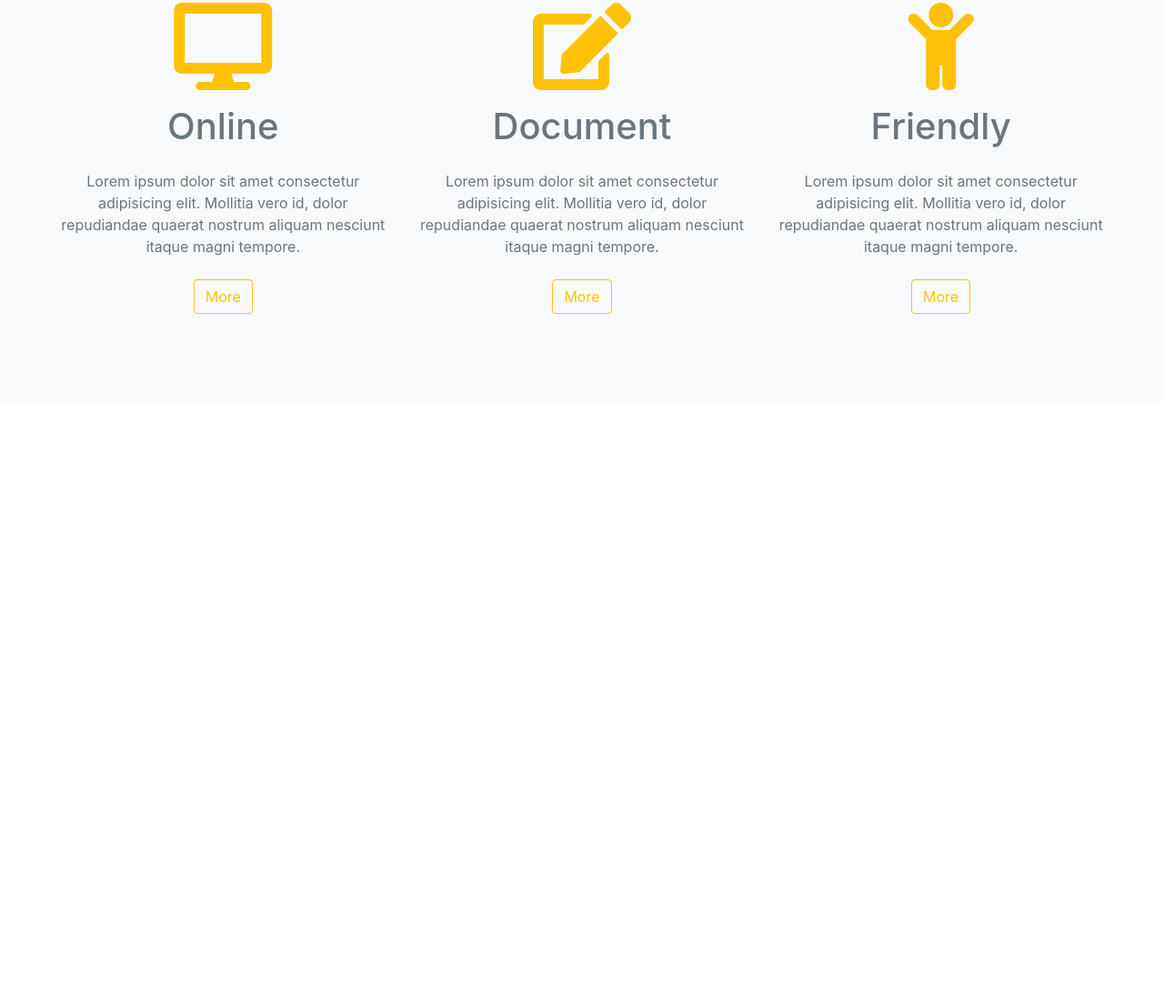
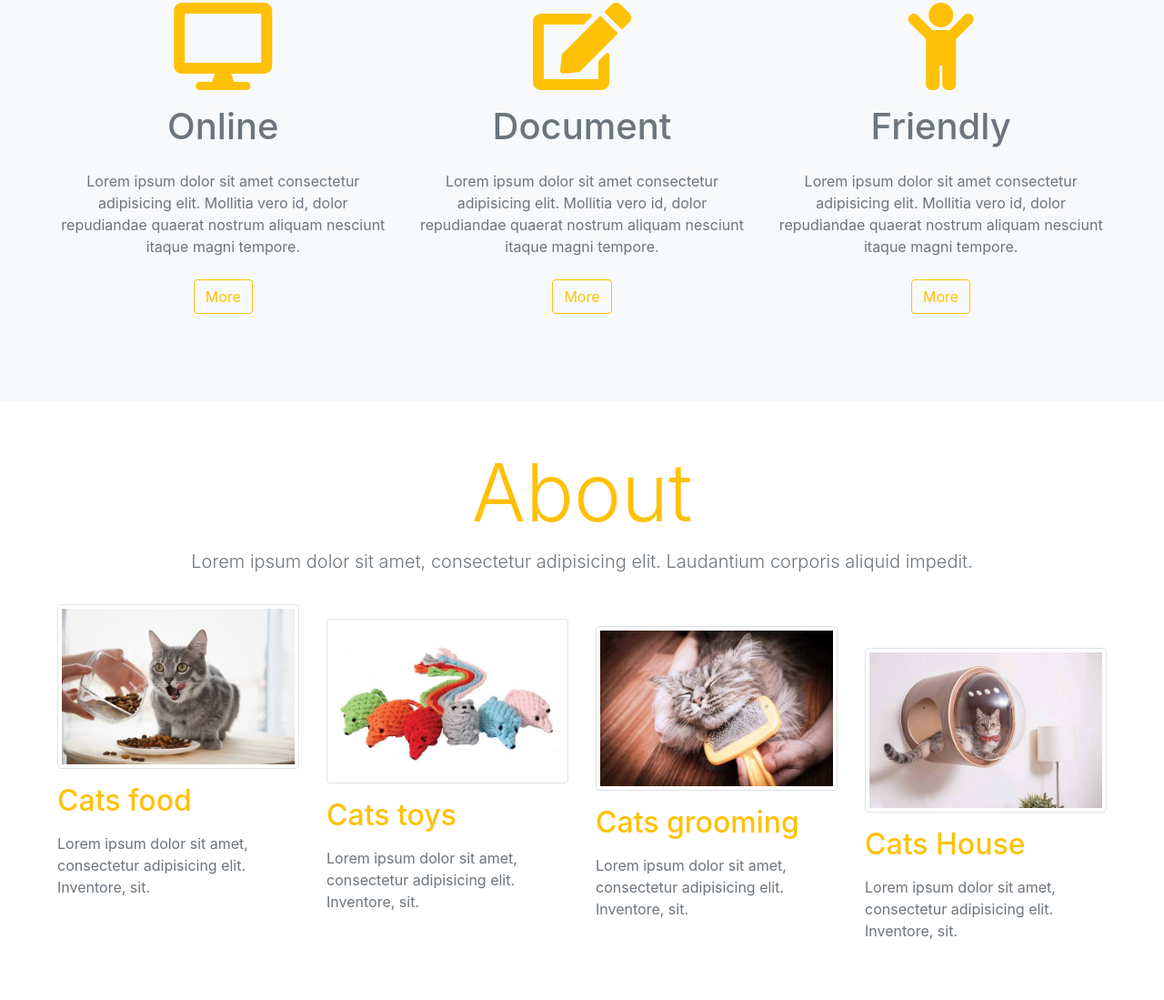
Before and after one commit to vstrog/CatHotel, a plain HTML site: page cat hotel/index.html in a window 1280 px wide. Shown: the part 1021-2120 px from the top of the page at 91% size. Before the commit the page ends 1462 px from the top, so only its background shows below. Drawn offline with nearby package versions, Linux system fonts and the light colour scheme.

Commit message:
upd
adden new product section

```diff
--- a/cat hotel/index.html
+++ b/cat hotel/index.html
@@ -102,7 +102,44 @@
     </section>
     <!-- end of skills-->
 
+    <!--products-->
+    <section class="p-5">
+        <div class="container-fluid">
+            <!--title-->
+            <div class="row">
+                <div class="col text-center mb-3">
+                    <h1 class="text-warning display-2">About</h1>
+                    <p class="lead text-secondary">Lorem ipsum dolor sit amet, consectetur adipisicing elit. Laudantium corporis aliquid impedit.</p>
+                </div>
+            </div>
+            <!--end of title-->
+            <div class="row">
+                <div class="col-lg-3 col-sm-6">
+                    <img src="images/food.jpg" class="img-thumbnail">
+                    <h2 class="my-3 text-warning">Cats food</h2>
+                    <p class="text-muted">Lorem ipsum dolor sit amet, consectetur adipisicing elit. Inventore, sit.</p>
+                </div>
+                <div class="col-lg-3 col-sm-6 mt-3">
+                    <img src="images/toys.jpg" class="img-thumbnail">
+                    <h2 class="my-3 text-warning">Cats toys</h2>
+                    <p class="text-muted">Lorem ipsum dolor sit amet, consectetur adipisicing elit. Inventore, sit.</p>
+                </div>
+                <div class="col-lg-3 col-sm-6 mt-4">
+                    <img src="images/grooming.jpg" class="img-thumbnail">
+                    <h2 class="my-3 text-warning">Cats grooming</h2>
+                    <p class="text-muted">Lorem ipsum dolor sit amet, consectetur adipisicing elit. Inventore, sit.</p>
+                </div>
+                <div class="col-lg-3 col-sm-6 mt-5">
+                    <img src="images/house.jpg" class="img-thumbnail">
+                    <h2 class="my-3 text-warning">Cats House</h2>
+                    <p class="text-muted">Lorem ipsum dolor sit amet, consectetur adipisicing elit. Inventore, sit.</p>
+                </div>
+            </div>
+        </div>
+    </section>
 
+
+    <!--end of products-->
 
 
     <!-- jQuery first, then Popper.js, then Bootstrap JS -->
```
